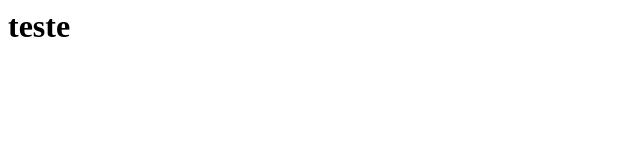
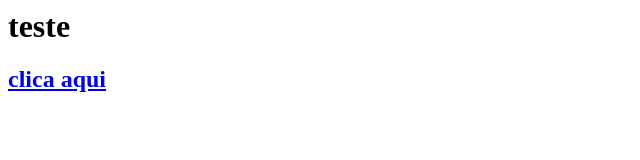
Before and after one commit to sebastiansebastiansebastiansebastian/sebastiansebastiansebastiansebastian.github.io, a plain HTML site: page index.html in a window 1280 px wide. Shown: the whole page, without its empty margins (0-640 px from the left). Drawn offline with Linux system fonts and the light colour scheme.

Commit message:
Update index.html

```diff
--- a/index.html
+++ b/index.html
@@ -1,10 +1,11 @@
 <html>
 <head>
-<title> teste </title
+<title>Index</title
 </head>
 <body>
 
 <h1> teste </h1>
+  <a href="URL"><h2>clica aqui</h2></a>
 </body>
 
 </html>
```
